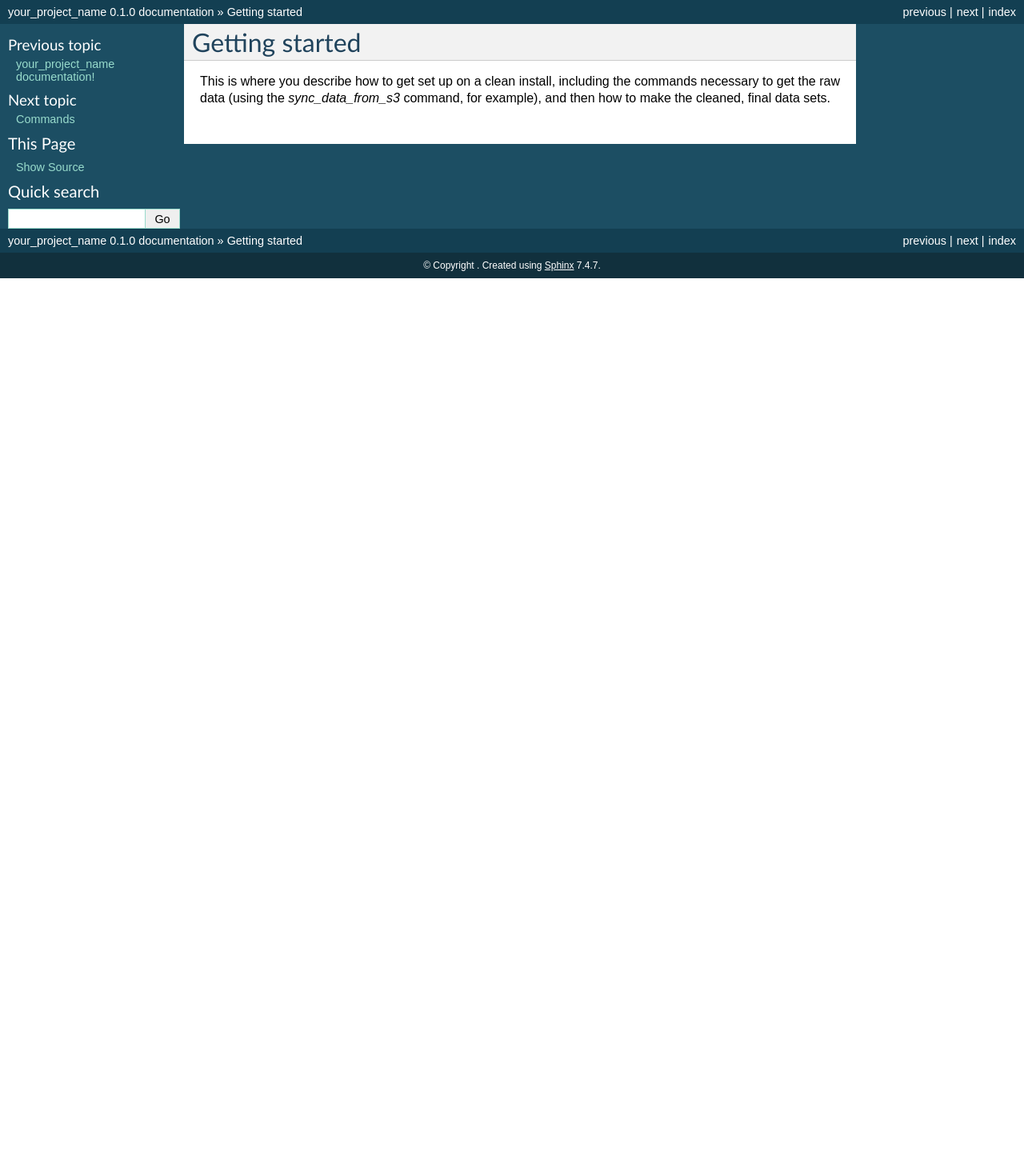
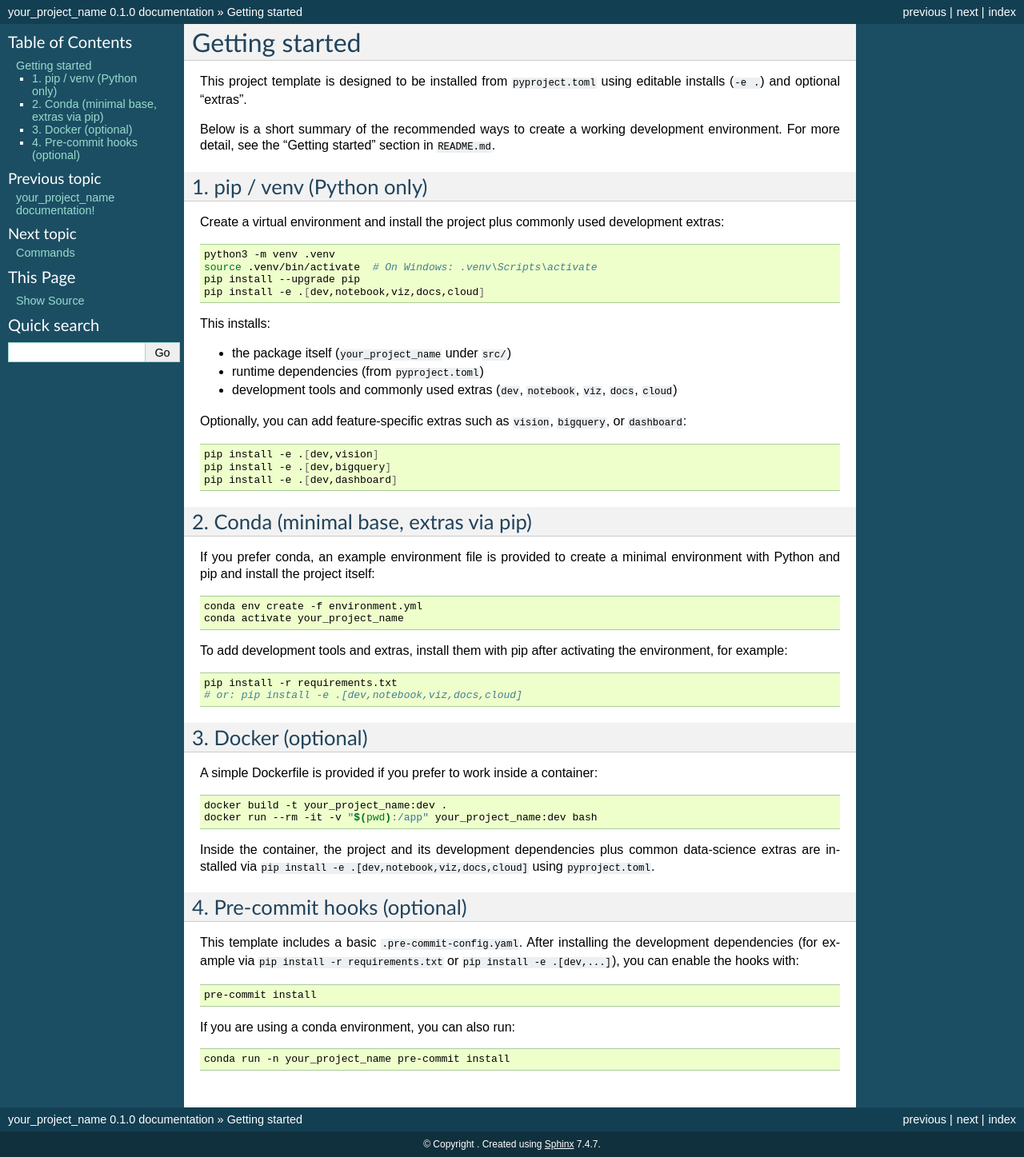
Before and after one commit to odajapan/ai-project-template, a Sphinx documentation site: the page built from docs/getting-started.rst, in a window 1280 px wide. Shown: the whole page at 80% size. Built offline with Sphinx 7.4.7, drawn with Linux system fonts in a browser that asks for light colours; before the commit the page ends 900 px from its top, so only the background shows below that.

Commit message:
Polish docs, extras comments, and project layout

```diff
--- a/docs/getting-started.rst
+++ b/docs/getting-started.rst
@@ -1,6 +1,93 @@
 Getting started
 ===============
 
-This is where you describe how to get set up on a clean install, including the
-commands necessary to get the raw data (using the `sync_data_from_s3` command,
-for example), and then how to make the cleaned, final data sets.
+This project template is designed to be installed from ``pyproject.toml``
+using editable installs (``-e .``) and optional "extras".
+
+Below is a short summary of the recommended ways to create a working
+development environment. For more detail, see the "Getting started" section
+in ``README.md``.
+
+
+1. pip / venv (Python only)
+---------------------------
+
+Create a virtual environment and install the project plus commonly used
+development extras:
+
+.. code-block:: bash
+
+   python3 -m venv .venv
+   source .venv/bin/activate  # On Windows: .venv\Scripts\activate
+   pip install --upgrade pip
+   pip install -e .[dev,notebook,viz,docs,cloud]
+
+This installs:
+
+* the package itself (``your_project_name`` under ``src/``)
+* runtime dependencies (from ``pyproject.toml``)
+* development tools and commonly used extras (``dev``, ``notebook``,
+  ``viz``, ``docs``, ``cloud``)
+
+Optionally, you can add feature-specific extras such as ``vision``,
+``bigquery``, or ``dashboard``:
+
+.. code-block:: bash
+
+   pip install -e .[dev,vision]
+   pip install -e .[dev,bigquery]
+   pip install -e .[dev,dashboard]
+
+
+2. Conda (minimal base, extras via pip)
+--------------------------------------
+
+If you prefer conda, an example environment file is provided to create a
+minimal environment with Python and pip and install the project itself:
+
+.. code-block:: bash
+
+   conda env create -f environment.yml
+   conda activate your_project_name
+
+To add development tools and extras, install them with pip after activating
+the environment, for example:
+
+.. code-block:: bash
+
+   pip install -r requirements.txt
+   # or: pip install -e .[dev,notebook,viz,docs,cloud]
+
+
+3. Docker (optional)
+--------------------
+
+A simple Dockerfile is provided if you prefer to work inside a container:
+
+.. code-block:: bash
+
+   docker build -t your_project_name:dev .
+   docker run --rm -it -v "$(pwd):/app" your_project_name:dev bash
+
+Inside the container, the project and its development dependencies plus
+common data-science extras are installed via
+``pip install -e .[dev,notebook,viz,docs,cloud]`` using ``pyproject.toml``.
+
+
+4. Pre-commit hooks (optional)
+-------------------------------
+
+This template includes a basic ``.pre-commit-config.yaml``. After installing
+the development dependencies (for example via ``pip install -r
+requirements.txt`` or ``pip install -e .[dev,...]``), you can enable the
+hooks with:
+
+.. code-block:: bash
+
+   pre-commit install
+
+If you are using a conda environment, you can also run:
+
+.. code-block:: bash
+
+   conda run -n your_project_name pre-commit install
--- a/requirements-extras.txt
+++ b/requirements-extras.txt
@@ -1,8 +1,9 @@
 # Optional / extra dependencies
 #
 # NOTE:
-# Optional dependencies for notebooks, visualization, docs, cloud, etc.
-# are defined in pyproject.toml under [project.optional-dependencies].
+# Optional dependencies for notebooks, visualization, docs, cloud, dashboard,
+# vision, bigquery, etc. are defined in pyproject.toml under
+# [project.optional-dependencies].
 #
 # This file is kept only as a placeholder / for backward compatibility and
 # intentionally does not list any packages.
```
Also changed, not shown: README.md (+40 -27 lines), environment.yml (+5 -4 lines), pyproject.toml (+29 -2 lines), requirements.txt (+9 -4 lines).
